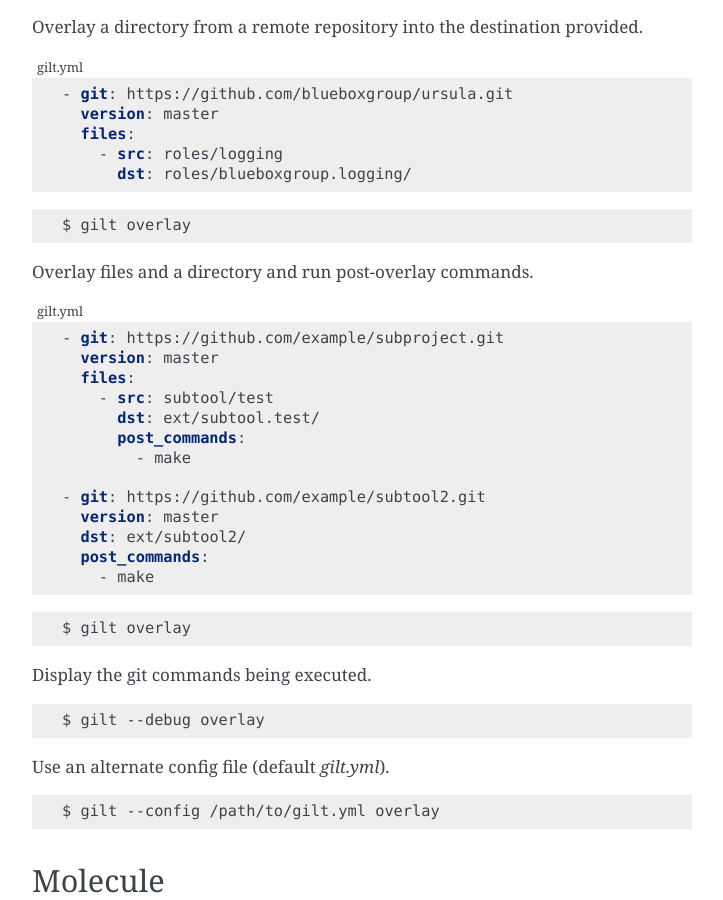
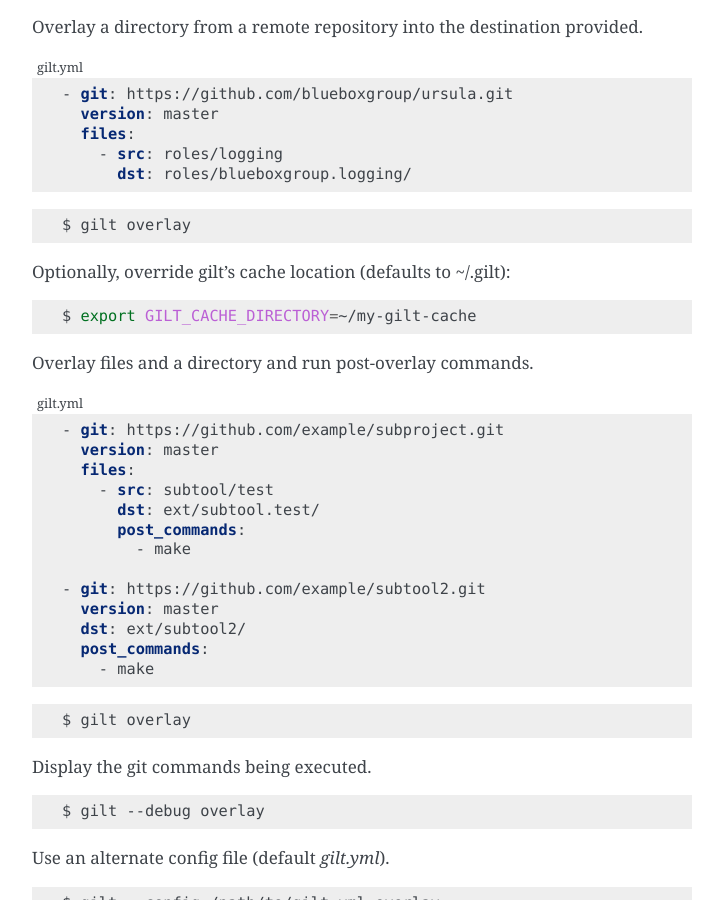
Before and after one commit to retr0h/py-gilt, a Sphinx documentation site: the page built from doc/source/index.rst, in a window 1280 px wide and 900 px high, scrolled down 1309 px. Shown: the whole window, without its empty margins (388-1111 px from the left). Built offline with Sphinx 7.4.7, drawn with Linux system fonts in a browser that asks for light colours; the version number could not be read and is left out.

Commit message:
Add option to override gilt's default cache dir (#52)

```diff
--- a/doc/source/index.rst
+++ b/doc/source/index.rst
@@ -50,6 +50,12 @@
 .. code-block:: bash
 
   $ gilt overlay
+
+Optionally, override gilt's cache location (defaults to ~/.gilt):
+
+.. code-block:: bash
+
+  $ export GILT_CACHE_DIRECTORY=~/my-gilt-cache
 
 Overlay files and a directory and run post-overlay commands.
 
```
Also changed, not shown: 1 other file.
